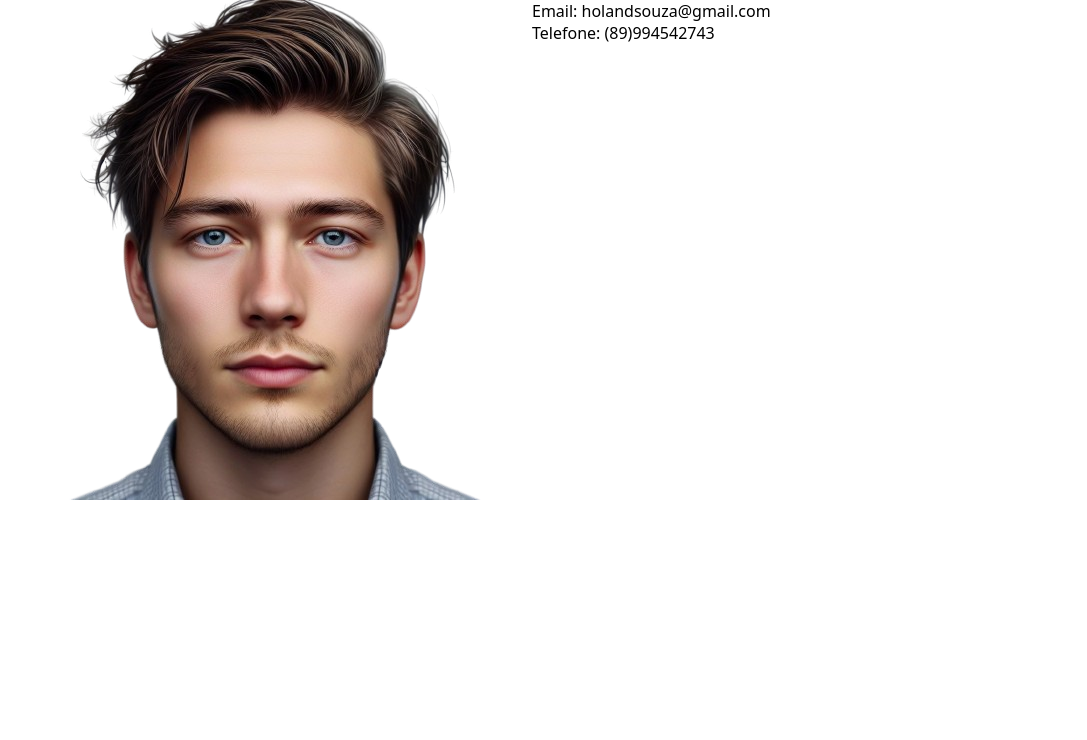
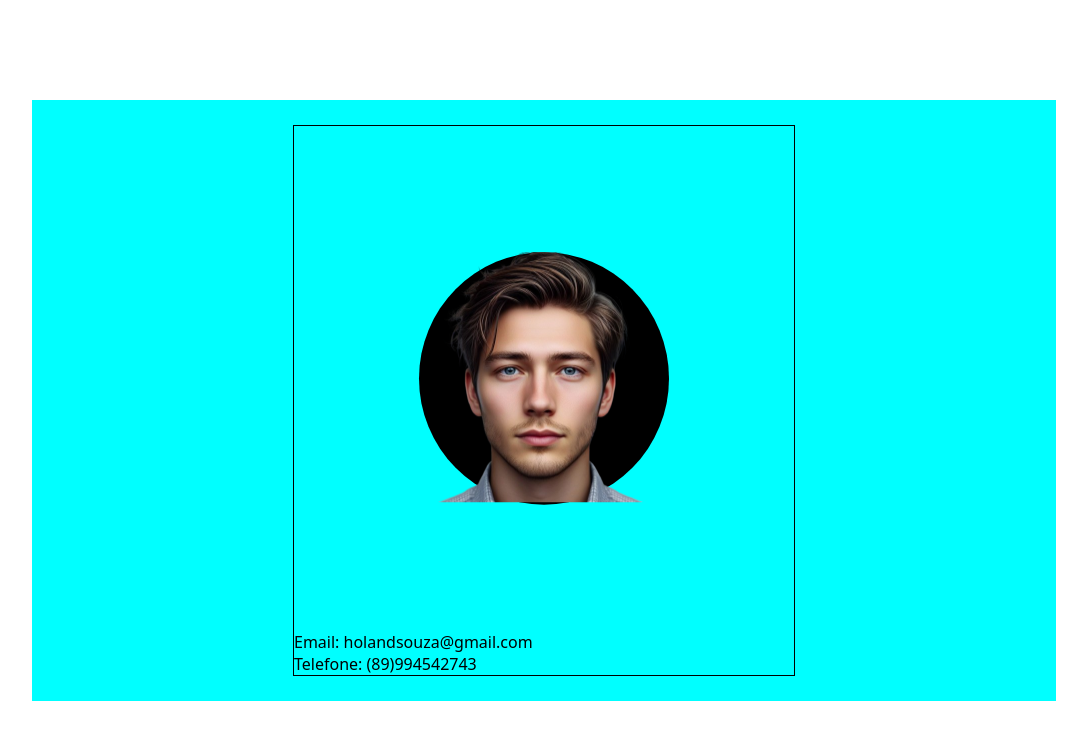
Before and after one commit to GustavoHolanda16/Backend, a Flask app: page /contato in a window 1280 px wide. Shown: the top 740 px of the page, without its empty margins (96-1183 px from the left). Run offline with Flask 3, Linux system fonts and the light colour scheme.

Commit message:
ta dando certo

```diff
--- a/flask_back/static/css/style.css
+++ b/flask_back/static/css/contato.css
@@ -11,11 +11,24 @@
 body{
     width: 80%;
     margin: auto;
+
 }
 .contato{
+    margin-top: 100px;
     display: flex;
-    flex-direction: row;
+    background-color: aqua;
+    align-items: center;
+    justify-content: center;
+}
+#card{
+    margin: 25px;
+    border: solid 1px;
 }
 .img{
-    size: 0.5px;
+    background-color: black;
+    scale: 0.5;
+    border-radius: 50%;
 }
+#img{
+    object-fit: fill;
+}
--- a/flask_back/templates/contato.html
+++ b/flask_back/templates/contato.html
@@ -4,18 +4,19 @@
     <meta charset="UTF-8">
     <meta name="viewport" content="width=device-width, initial-scale=1.0">
     <title>Contatos</title>
-    <link rel="stylesheet" href="{{ url_for('static', filename='css/style.css') }}">
+    <link rel="stylesheet" href="{{ url_for('static', filename='css/contato.css') }}">
 </head>
 <body>
     <div class="contato">
-        <div class="img">
-            <img src="{{ url_for('static', filename='imagens/rosto.png') }}"/>
+        <div id="card">
+            <div class="img">
+                <img id="img" src="{{ url_for('static', filename='imagens/rosto.png') }}"/>
+            </div>
+            <div class="info">
+                Email: holandsouza@gmail.com<br>
+                Telefone: (89)994542743
+            </div>
         </div>
-        <div class="info">
-            Email: holandsouza@gmail.com<br>
-            Telefone: (89)994542743
-        </div>
-
     </div>
 </body>
 </html>
```
